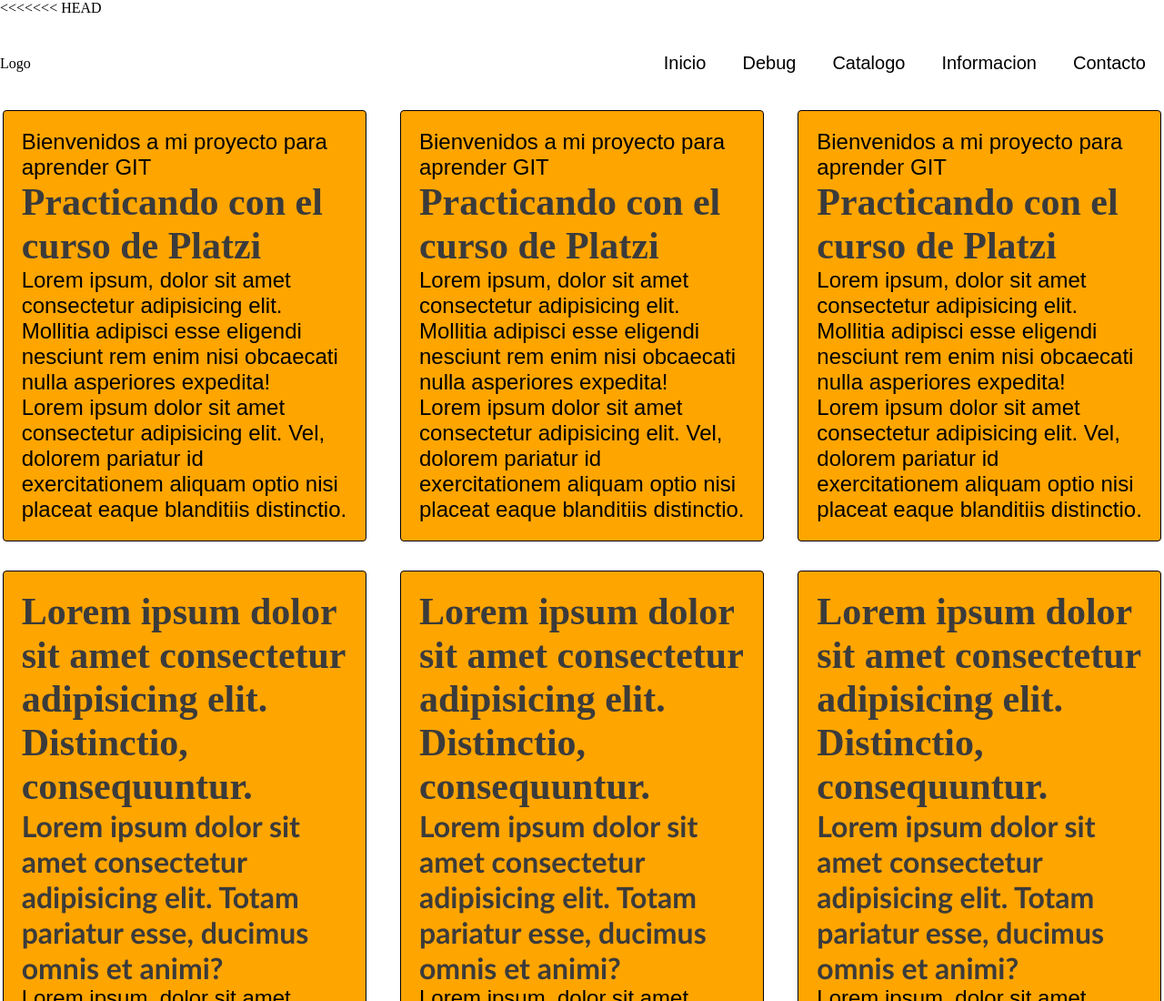
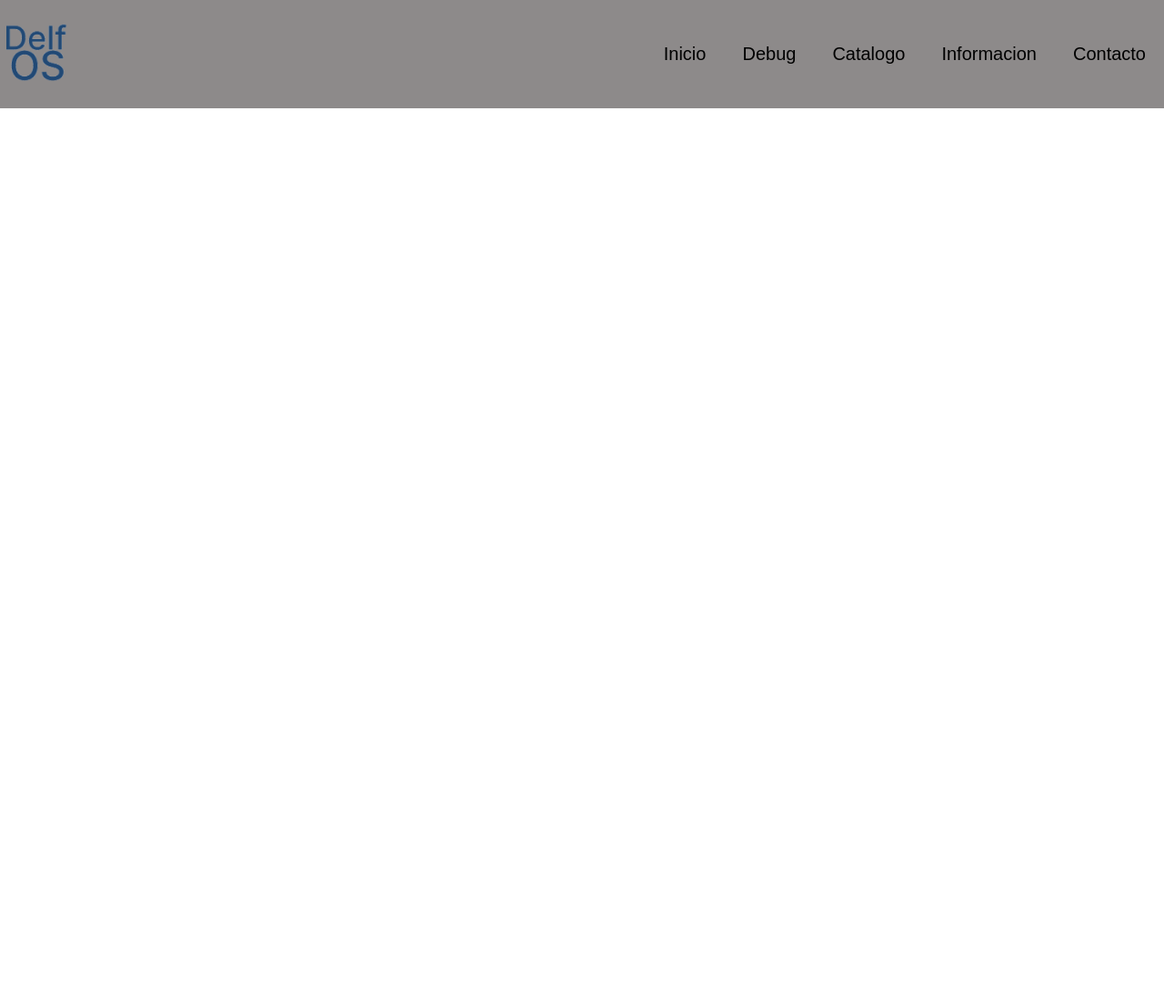
Before and after one commit to SebastianBoari/platzigit, a plain HTML site: page index.html in a window 1280 px wide. Shown: the top 1100 px of the page at 91% size. After the commit the page ends 800 px from the top, so only its background shows below. Drawn offline with Linux system fonts and the light colour scheme.

Commit message:
Arregle conflictos en html

```diff
--- a/index.html
+++ b/index.html
@@ -8,79 +8,6 @@
     <title>Learning on Platzi</title>
 </head>
 <body>
-<<<<<<< HEAD
-    <header>
-        <figure>
-            <label for="#">Logo</label>
-        </figure>
-        <nav>
-            <ul>
-                <li><a href="#">Inicio</a></li>
-                <li><a href="#">Debug</a></li>
-                <li><a href="#">Catalogo</a></li>
-                <li><a href="#">Informacion</a></li>
-                <li><a href="#">Contacto</a></li>
-            </ul>
-        </nav>
-    </header>
-
-    <main>
-        <article>
-            <h1>Bienvenidos a mi proyecto para aprender GIT</h1>
-            <h2>Practicando con el curso de Platzi</h2>
-            <p>Lorem ipsum, dolor sit amet consectetur adipisicing elit. Mollitia adipisci esse eligendi nesciunt rem enim nisi obcaecati nulla asperiores expedita!</p>
-            <p>Lorem ipsum dolor sit amet consectetur adipisicing elit. Vel, dolorem pariatur id exercitationem aliquam optio nisi placeat eaque blanditiis distinctio.</p>
-        </article>
-        <article>
-            <h1>Bienvenidos a mi proyecto para aprender GIT</h1>
-            <h2>Practicando con el curso de Platzi</h2>
-            <p>Lorem ipsum, dolor sit amet consectetur adipisicing elit. Mollitia adipisci esse eligendi nesciunt rem enim nisi obcaecati nulla asperiores expedita!</p>
-            <p>Lorem ipsum dolor sit amet consectetur adipisicing elit. Vel, dolorem pariatur id exercitationem aliquam optio nisi placeat eaque blanditiis distinctio.</p>
-        </article>
-        <article>
-            <h1>Bienvenidos a mi proyecto para aprender GIT</h1>
-            <h2>Practicando con el curso de Platzi</h2>
-            <p>Lorem ipsum, dolor sit amet consectetur adipisicing elit. Mollitia adipisci esse eligendi nesciunt rem enim nisi obcaecati nulla asperiores expedita!</p>
-            <p>Lorem ipsum dolor sit amet consectetur adipisicing elit. Vel, dolorem pariatur id exercitationem aliquam optio nisi placeat eaque blanditiis distinctio.</p>
-        </article>
-        <article>
-            <h2>Lorem ipsum dolor sit amet consectetur adipisicing elit. Distinctio, consequuntur.</h2>
-            <h3>Lorem ipsum dolor sit amet consectetur adipisicing elit. Totam pariatur esse, ducimus omnis et animi?</h3>
-            <p>Lorem ipsum, dolor sit amet consectetur adipisicing elit. Mollitia adipisci esse eligendi nesciunt rem enim nisi obcaecati nulla asperiores expedita!</p>
-            <p>Lorem ipsum dolor sit amet consectetur adipisicing elit. Vel, dolorem pariatur id exercitationem aliquam optio nisi placeat eaque blanditiis distinctio.</p>
-        </article>
-        <article>
-            <h2>Lorem ipsum dolor sit amet consectetur adipisicing elit. Distinctio, consequuntur.</h2>
-            <h3>Lorem ipsum dolor sit amet consectetur adipisicing elit. Totam pariatur esse, ducimus omnis et animi?</h3>
-            <p>Lorem ipsum, dolor sit amet consectetur adipisicing elit. Mollitia adipisci esse eligendi nesciunt rem enim nisi obcaecati nulla asperiores expedita!</p>
-            <p>Lorem ipsum dolor sit amet consectetur adipisicing elit. Vel, dolorem pariatur id exercitationem aliquam optio nisi placeat eaque blanditiis distinctio.</p>
-        </article>
-        <article>
-            <h2>Lorem ipsum dolor sit amet consectetur adipisicing elit. Distinctio, consequuntur.</h2>
-            <h3>Lorem ipsum dolor sit amet consectetur adipisicing elit. Totam pariatur esse, ducimus omnis et animi?</h3>
-            <p>Lorem ipsum, dolor sit amet consectetur adipisicing elit. Mollitia adipisci esse eligendi nesciunt rem enim nisi obcaecati nulla asperiores expedita!</p>
-            <p>Lorem ipsum dolor sit amet consectetur adipisicing elit. Vel, dolorem pariatur id exercitationem aliquam optio nisi placeat eaque blanditiis distinctio.</p>
-        </article>
-        <article>
-            <h2>Lorem ipsum dolor sit amet consectetur adipisicing elit. Distinctio, consequuntur.</h2>
-            <h3>Lorem ipsum dolor sit amet consectetur adipisicing elit. Totam pariatur esse, ducimus omnis et animi?</h3>
-            <p>Lorem ipsum, dolor sit amet consectetur adipisicing elit. Mollitia adipisci esse eligendi nesciunt rem enim nisi obcaecati nulla asperiores expedita!</p>
-            <p>Lorem ipsum dolor sit amet consectetur adipisicing elit. Vel, dolorem pariatur id exercitationem aliquam optio nisi placeat eaque blanditiis distinctio.</p>
-        </article>
-        <article>
-            <h2>Lorem ipsum dolor sit amet consectetur adipisicing elit. Distinctio, consequuntur.</h2>
-            <h3>Lorem ipsum dolor sit amet consectetur adipisicing elit. Totam pariatur esse, ducimus omnis et animi?</h3>
-            <p>Lorem ipsum, dolor sit amet consectetur adipisicing elit. Mollitia adipisci esse eligendi nesciunt rem enim nisi obcaecati nulla asperiores expedita!</p>
-            <p>Lorem ipsum dolor sit amet consectetur adipisicing elit. Vel, dolorem pariatur id exercitationem aliquam optio nisi placeat eaque blanditiis distinctio.</p>
-        </article>
-        <article>
-            <h2>Lorem ipsum dolor sit amet consectetur adipisicing elit. Distinctio, consequuntur.</h2>
-            <h3>Lorem ipsum dolor sit amet consectetur adipisicing elit. Totam pariatur esse, ducimus omnis et animi?</h3>
-            <p>Lorem ipsum, dolor sit amet consectetur adipisicing elit. Mollitia adipisci esse eligendi nesciunt rem enim nisi obcaecati nulla asperiores expedita!</p>
-            <p>Lorem ipsum dolor sit amet consectetur adipisicing elit. Vel, dolorem pariatur id exercitationem aliquam optio nisi placeat eaque blanditiis distinctio.</p>
-        </article>
-    </main>
-=======
     <div class="bgheader">
         <header>
             <figure>
@@ -100,7 +27,6 @@
         </header>
     </div>
 
->>>>>>> header
 
 
 </body>
```
